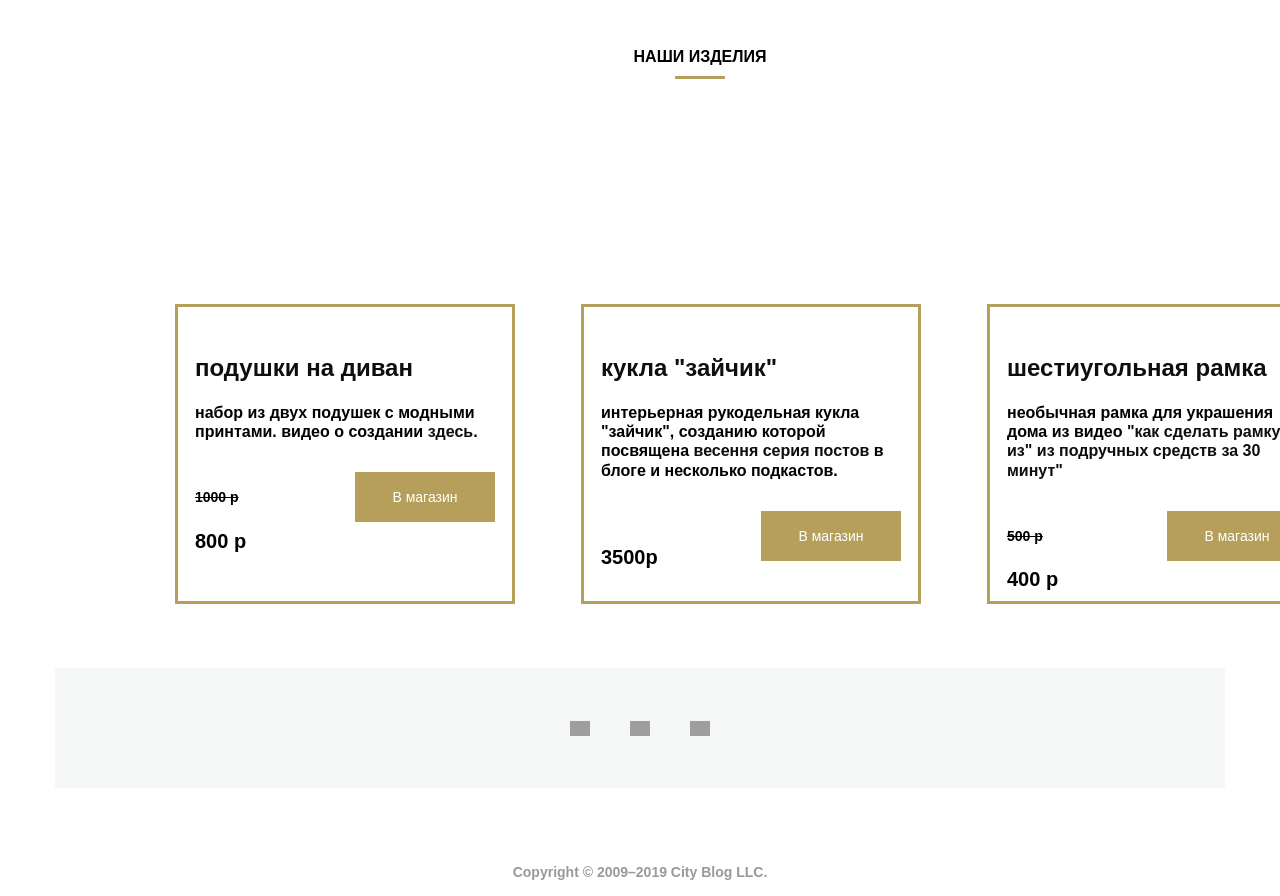
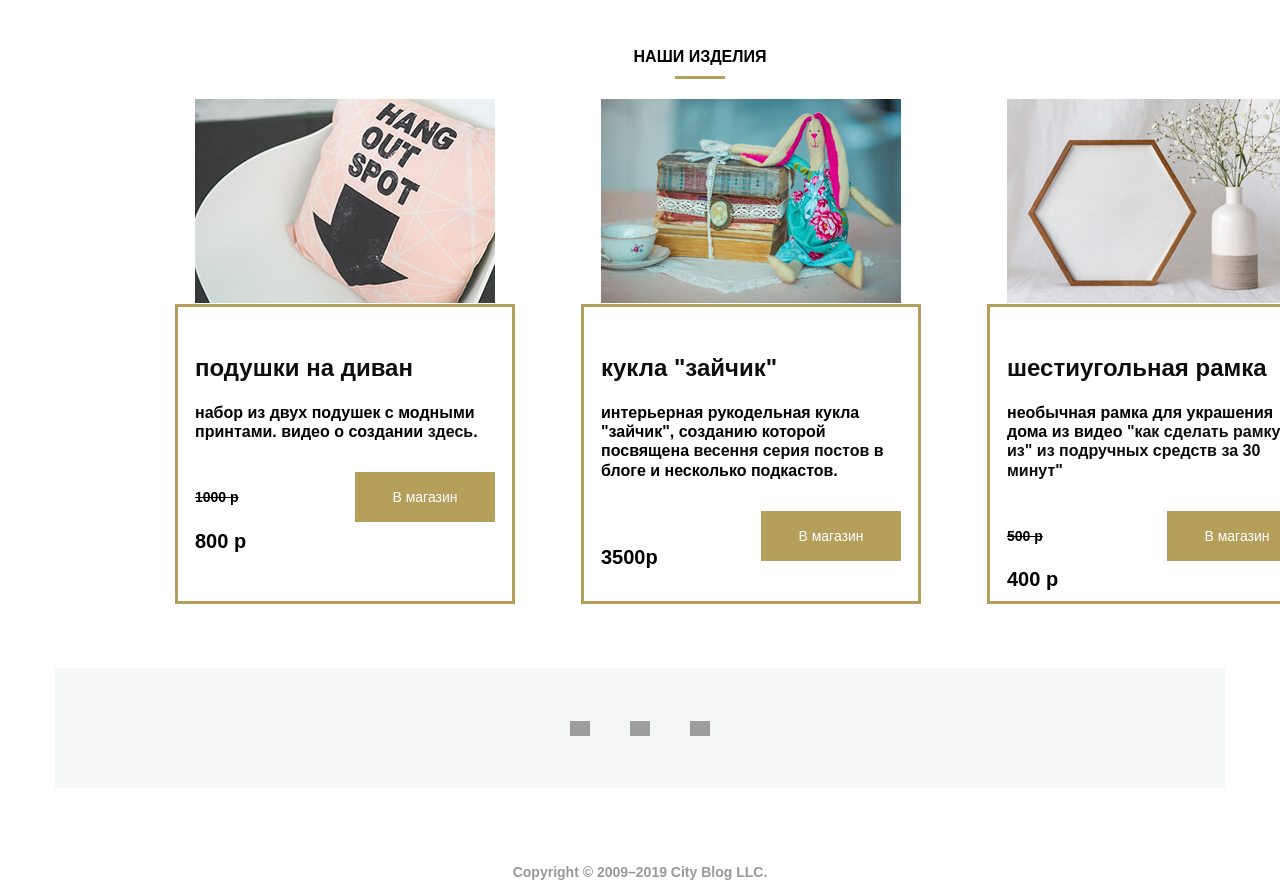
Before and after one commit to Nikan152435/mq-diplom, a plain HTML site: page index.html in a window 1280 px wide. Shown: the part 3328-4224 px from the top of the page. Drawn offline with Linux system fonts and the light colour scheme; grey boxes are pictures that could not be loaded; a web font is replaced by a local one.

Commit message:
Add files via upload
I added new code 8

```diff
--- a/css/style.css
+++ b/css/style.css
@@ -520,7 +520,7 @@ button {
 }
 /*-------------goods images-------------*/
 .goods-one {
-  background-image: url("img/shop-item-desk1.jpg");
+  background-image: url("../images/shop-item-desk1.jpg");
   background-repeat: no-repeat;
   background-position: top center;
   padding-top: 235px;
@@ -531,14 +531,14 @@ button {
 }
 
 .goods-two {
-  background-image: url("img/shop-item-desk2.jpg");
+  background-image: url("../images/shop-item-desk2.jpg");
   background-repeat: no-repeat;
   background-position: top center;
   padding-top: 235px;
 }
 
 .goods-three {
-  background-image: url("img/shop-item-desk3.jpg");
+  background-image: url("../images/shop-item-desk3.jpg");
   background-repeat: no-repeat;
   background-position: top center;
   padding-top: 235px;
```
